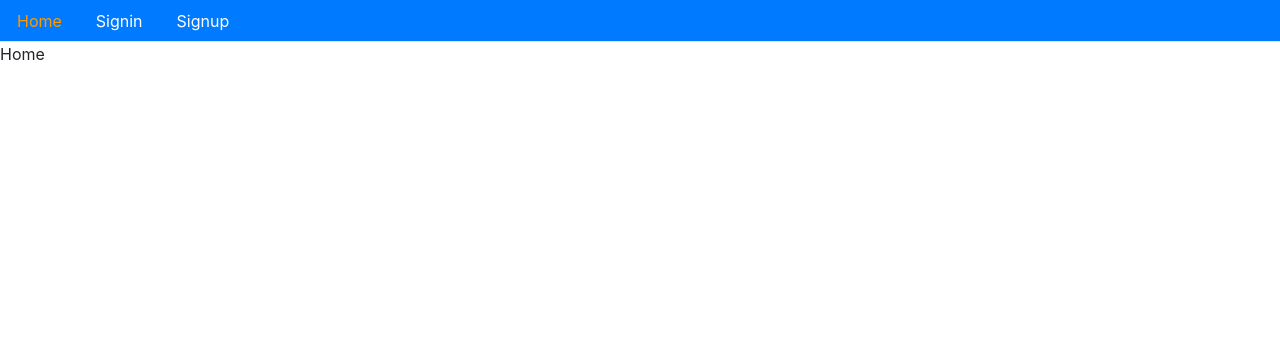
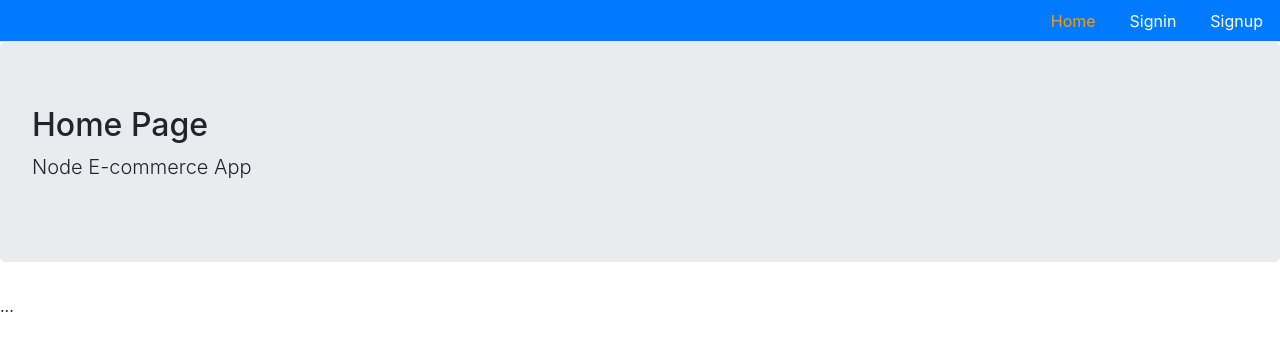
Before and after one commit to AdrianD94/mern_ecommerce, a React (Create React App) app in the folder storefront/: page / in a window 1280 px wide. Shown: the top 350 px of the page. Built offline with nearby package versions, Linux system fonts and the light colour scheme.

Commit message:
added env vars

```diff
--- a/storefront/src/Routes.js
+++ b/storefront/src/Routes.js
@@ -3,12 +3,10 @@ import { BrowserRouter, Switch, Route } from "react-router-dom";
 import Signup from "./components/user/Signup";
 import Signin from "./components/user/Signin";
 import Home from "./components/share/Home";
-import Menu from "./components/share/Menu";
 
 const Routes = () => {
   return (
     <BrowserRouter>
-      <Menu />
       <Switch>
         <Route path="/" exact component={Home} />
         <Route path="/signin" exact component={Signin} />
--- a/storefront/src/components/share/Home.js
+++ b/storefront/src/components/share/Home.js
@@ -1,11 +1,12 @@
-import React from 'react'
+import React from "react";
+import Layout from "./Layout";
 
- const Home = () => {
-    return (
-        <div>
-            Home
-        </div>
-    )
-}
+const Home = () => {
+  return (
+    <Layout title="Home Page" description=" Node E-commerce App">
+      ...
+    </Layout>
+  );
+};
 
-export default Home
+export default Home;
--- /dev/null
+++ b/storefront/src/components/share/Layout.js
@@ -0,0 +1,22 @@
+import React from "react";
+import Menu from "./Menu";
+
+const Layout = ({
+  title = "Title",
+  description = "Description",
+  children,
+  className
+}) => {
+  return (
+    <div>
+      <Menu />
+      <div className="jumbotron">
+        <h2>{title}</h2>
+        <p className="lead">{description}</p>
+      </div>
+      <div className={className}>{children}</div>
+    </div>
+  );
+};
+
+export default Layout;
--- a/storefront/src/components/share/Menu.js
+++ b/storefront/src/components/share/Menu.js
@@ -13,7 +13,7 @@ const isActive = (history, path) => {
 const Menu = ({history}) => {
   return (
     <div>
-      <ul className="nav nav-tabs bg-primary">
+      <ul className="nav nav-tabs justify-content-end bg-primary">
         <li className="nav-item">
           <Link className="nav-link" style={isActive(history,'/')} to="/">
             Home
--- a/storefront/src/components/user/Signin.js
+++ b/storefront/src/components/user/Signin.js
@@ -1,11 +1,10 @@
-import React from 'react'
+import React from "react";
+import Layout from "../share/Layout";
 
 const Signin = () => {
-    return (
-        <div>
-            Sign In
-        </div>
-    )
-}
+  return (
+    <Layout title="Signin Page" description="Signin to Node E-commerce App">...</Layout>
+  );
+};
 
 export default Signin;
--- a/storefront/src/components/user/Signup.js
+++ b/storefront/src/components/user/Signup.js
@@ -1,11 +1,13 @@
-import React from 'react'
+import React from "react";
+import Layout from "../share/Layout";
+
 
 const Signup = () => {
-    return (
-        <div>
-            Signup
-        </div>
-    )
-}
+  return (
+    <Layout title="Signup Page" description="Signup to Node E-commerce App">
+      ...
+    </Layout>
+  );
+};
 
 export default Signup;
--- /dev/null
+++ b/storefront/src/config.js
@@ -0,0 +1 @@
+export const API=process.env.REACT_APP_API_URL
```
